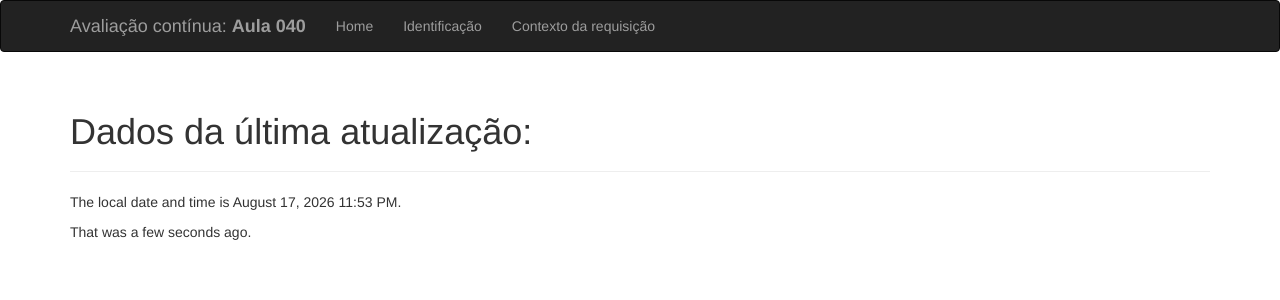
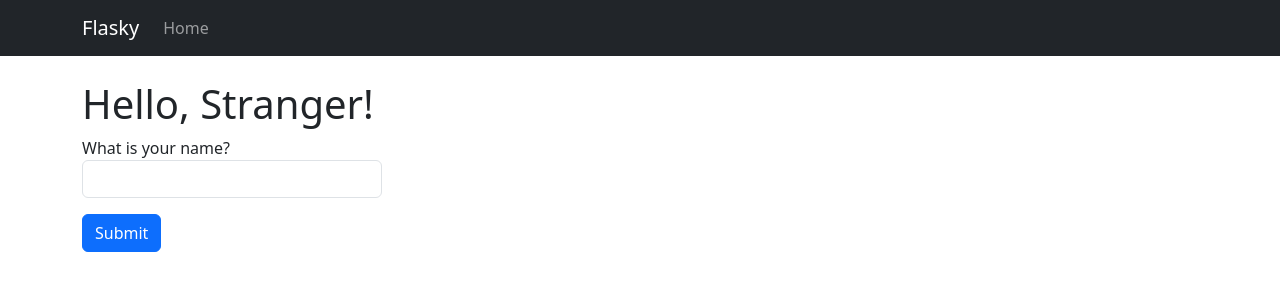
Before and after one commit to LucasCrenitte/flasky-PT3039536, a Flask app: page / in a window 1280 px wide. Shown: the top 300 px of the page. Run offline with Flask 3, Linux system fonts and the light colour scheme; some libraries are stand-ins or nearby versions.

Commit message:
Add files via upload

```diff
--- /dev/null
+++ b/app.py
@@ -0,0 +1,22 @@
+from flask import Flask, render_template, session, redirect, url_for
+from flask_wtf import FlaskForm
+from wtforms import StringField, SubmitField
+from wtforms.validators import DataRequired
+
+app = Flask(__name__)
+app.config['SECRET_KEY'] = 'chave-secreta-semana05'
+
+class NameForm(FlaskForm):
+    name = StringField('What is your name?', validators=[DataRequired()])
+    submit = SubmitField('Submit')
+
+@app.route('/', methods=['GET', 'POST'])
+def index():
+    form = NameForm()
+    if form.validate_on_submit():
+        session['name'] = form.name.data
+        return redirect(url_for('index'))
+    return render_template('index.html', form=form, name=session.get('name'))
+
+if __name__ == '__main__':
+    app.run(debug=True)
--- a/templates/base.html
+++ b/templates/base.html
@@ -1,25 +1,30 @@
-{% extends "bootstrap/base.html" %}
+<!DOCTYPE html>
+<html lang="pt-br" data-bs-theme="light">
+<head>
+    <meta charset="UTF-8">
+    <meta name="viewport" content="width=device-width, initial-scale=1">
+    <title>Flasky</title>
+    <link href="https://cdn.jsdelivr.net/npm/bootstrap@5.3.0/dist/css/bootstrap.min.css" rel="stylesheet">
+</head>
+<body>
+    <nav class="navbar navbar-expand-lg navbar-dark bg-dark">
+        <div class="container">
+            <a class="navbar-brand" href="/">Flasky</a>
+            <button class="navbar-toggler" type="button" data-bs-toggle="collapse" data-bs-target="#nav">
+                <span class="navbar-toggler-icon"></span>
+            </button>
+            <div class="collapse navbar-collapse" id="nav">
+                <ul class="navbar-nav">
+                    <li class="nav-item"><a class="nav-link" href="/">Home</a></li>
+                </ul>
+            </div>
+        </div>
+    </nav>
 
-{% block title %}Avaliação Contínua{% endblock %}
+    <div class="container mt-4">
+        {% block content %}{% endblock %}
+    </div>
 
-{% block navbar %}
-<div class="navbar navbar-inverse" role="navigation">
-    <div class="container">
-        <div class="navbar-header">
-            <a class="navbar-brand" href="/">Avaliação contínua: <b>Aula 040</b></a>
-        </div>
-        <div class="navbar-collapse collapse">
-            <ul class="nav navbar-nav">
-                <li><a href="/">Home</a></li>
-                <li><a href="/user/Lucas%20Polli%20Crenitte/PT3039536/IFSP">Identificação</a></li>
-                <li><a href="/contextorequisicao">Contexto da requisição</a></li>
-            </ul>
-        </div>
-    </div>
-</div>
-{% endblock %}
-
-{% block scripts %}
-{{ super() }}
-{{ moment.include_moment() }}
-{% endblock %}
+    <script src="https://cdn.jsdelivr.net/npm/bootstrap@5.3.0/dist/js/bootstrap.bundle.min.js"></script>
+</body>
+</html>
--- a/templates/index.html
+++ b/templates/index.html
@@ -1,11 +1,12 @@
 {% extends "base.html" %}
-
 {% block content %}
-<div class="container">
-    <div class="page-header">
-        <h1>Dados da última atualização:</h1>
+<h1>Hello, {{ name or 'Stranger' }}!</h1>
+<form method="POST">
+    {{ form.hidden_tag() }}
+    <div class="mb-3">
+        {{ form.name.label }}
+        {{ form.name(class="form-control", style="width:300px") }}
     </div>
-    <p>The local date and time is {{ moment(current_time).format('LLL') }}.</p>
-    <p>That was {{ moment(current_time).fromNow(refresh=True) }}.</p>
-</div>
+    {{ form.submit(class="btn btn-primary") }}
+</form>
 {% endblock %}
```
